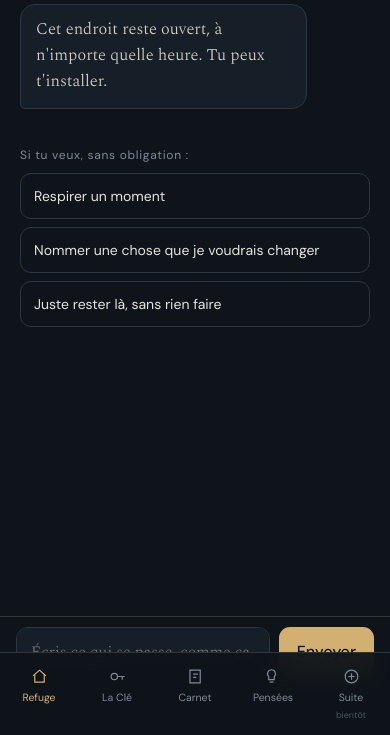
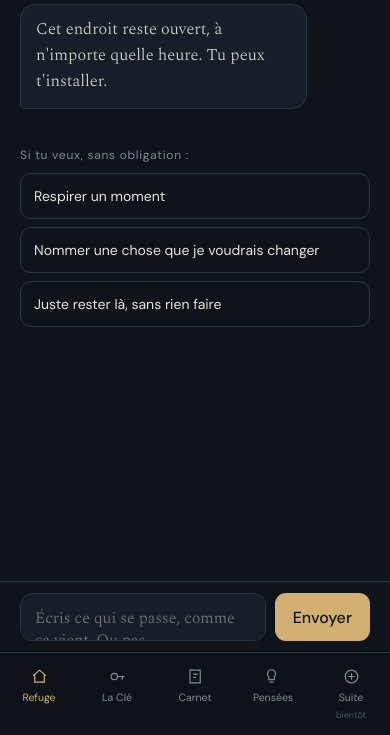
Before and after one commit to ringii21/Emancipation, a plain HTML site: page index.html in a window 390 px wide. Both pictures are taken after a click on the button "Refuge". Shown: the part 109-844 px from the top of the page. Drawn offline with Linux system fonts and the light colour scheme.

Commit message:
Refuge : composeur calé sur la hauteur réelle de la nav (--nav-h)
Le champ passait sous la barre du bas sur iPhone : le padding codé en dur (safe-area + 60px) est plus court que la nav réelle (~100px avec la safe-area). rfFitComposer() mesure nav.offsetHeight et l'expose en --nav-h (recalculé au resize) ; le composeur se pose à bottom:var(--nav-h), pile au-dessus, quel que soit l'écran. sw VERSION 6 -> 8 pour rafraîchir le cache.

Co-Authored-By: Claude Opus 4.8 (1M context) <noreply@anthropic.com>

```diff
--- a/js/refuge.js
+++ b/js/refuge.js
@@ -110,8 +110,10 @@ function rfMount(){
   <div id="rf-thread" aria-live="polite"></div>
   <div id="rf-actions"></div>
   <div id="rf-composer">
-    <textarea id="rf-input" rows="1"></textarea>
-    <button class="btn" id="rf-send"></button>
+    <div class="rf-composer-in">
+      <textarea id="rf-input" rows="1"></textarea>
+      <button class="btn" id="rf-send"></button>
+    </div>
   </div>`;
  const inp=document.getElementById('rf-input');
  const snd=document.getElementById('rf-send');
@@ -123,6 +125,16 @@ function rfMount(){
   });
  }
  RFMOUNTED=true;
+ rfFitComposer();
+ addEventListener('resize',rfFitComposer);
+}
+
+/* La nav du bas n'a pas une hauteur fixe (safe-area iPhone, densité de police selon
+   l'écran). On la mesure et on expose --nav-h : le composeur se cale ainsi pile
+   au-dessus, sans chevauchement, sur n'importe quel écran. */
+function rfFitComposer(){
+ const nav=document.querySelector('nav');
+ if(nav)document.documentElement.style.setProperty('--nav-h',nav.offsetHeight+'px');
 }
 
 /* Le composeur porte les libellés/placeholder d'interface (i18n). Rafraîchi à chaque
--- a/styles.css
+++ b/styles.css
@@ -220,18 +220,17 @@ body.ja .rf-msg{font-family:"Spectral","Hiragino Mincho ProN","Yu Mincho",Georgi
 .rf-actions-intro{font-size:12px;letter-spacing:.06em;color:var(--muted);
   margin:14px 0 2px;font-family:"DM Sans",system-ui,sans-serif}
 
-/* Composeur fixe au-dessus de la nav. env(safe-area-inset-bottom) + hauteur de nav :
-   le champ ne passe jamais sous la barre ni sous le clavier. */
-#rf-composer{position:fixed;left:0;right:0;bottom:0;z-index:35;
-  display:flex;gap:9px;align-items:flex-end;
-  max-width:640px;margin:0 auto;
-  background:var(--ink);border-top:1px solid var(--line);
-  padding:10px 16px calc(env(safe-area-inset-bottom) + 60px)}
+/* Le composeur est posé JUSTE au-dessus de la nav : bottom = hauteur RÉELLE de la nav,
+   mesurée en JS (--nav-h) — plus aucun chevauchement, quel que soit l'écran ou la
+   safe-area. Fond opaque pleine largeur, contenu centré comme le reste. */
+#rf-composer{position:fixed;left:0;right:0;bottom:var(--nav-h,68px);z-index:38;
+  background:var(--ink);border-top:1px solid var(--line);padding:11px 0}
+.rf-composer-in{display:flex;gap:9px;align-items:flex-end;max-width:640px;margin:0 auto;padding:0 20px}
 #rf-input{flex:1;margin:0;height:48px;min-height:48px;max-height:132px;resize:none;box-sizing:border-box;
   padding:13px 14px;font-size:16px;line-height:1.4;
   background:var(--ink2);color:var(--paper);border:1px solid var(--line);border-radius:12px}
 #rf-composer .btn{width:auto;flex:0 0 auto;height:48px;min-height:48px;padding:0 18px;margin:0;align-self:flex-end}
 
-/* Réserve, dans le fil, la place occupée par le composeur fixe + la nav pour que le
-   dernier message reste visible au-dessus du champ (composeur opaque ≈ 119px + marge). */
-#pane-refuge #refuge{padding-bottom:calc(env(safe-area-inset-bottom) + 150px)}
+/* Réserve, dans le fil, la place du composeur (≈70px) + la nav (--nav-h) pour que le
+   dernier message reste visible au-dessus du champ. */
+#pane-refuge #refuge{padding-bottom:calc(var(--nav-h,68px) + 82px)}
--- a/sw.js
+++ b/sw.js
@@ -1,7 +1,7 @@
 // Service worker — La Clé.
 // Incrémenter VERSION à chaque déploiement, sinon les utilisatrices
 // reçoivent l'ancienne version depuis le cache (PROJET.md §7.5).
-const VERSION = 6;
+const VERSION = 8;
 const CACHE = 'lacle-v' + VERSION;
 
 const ASSETS = [
```
